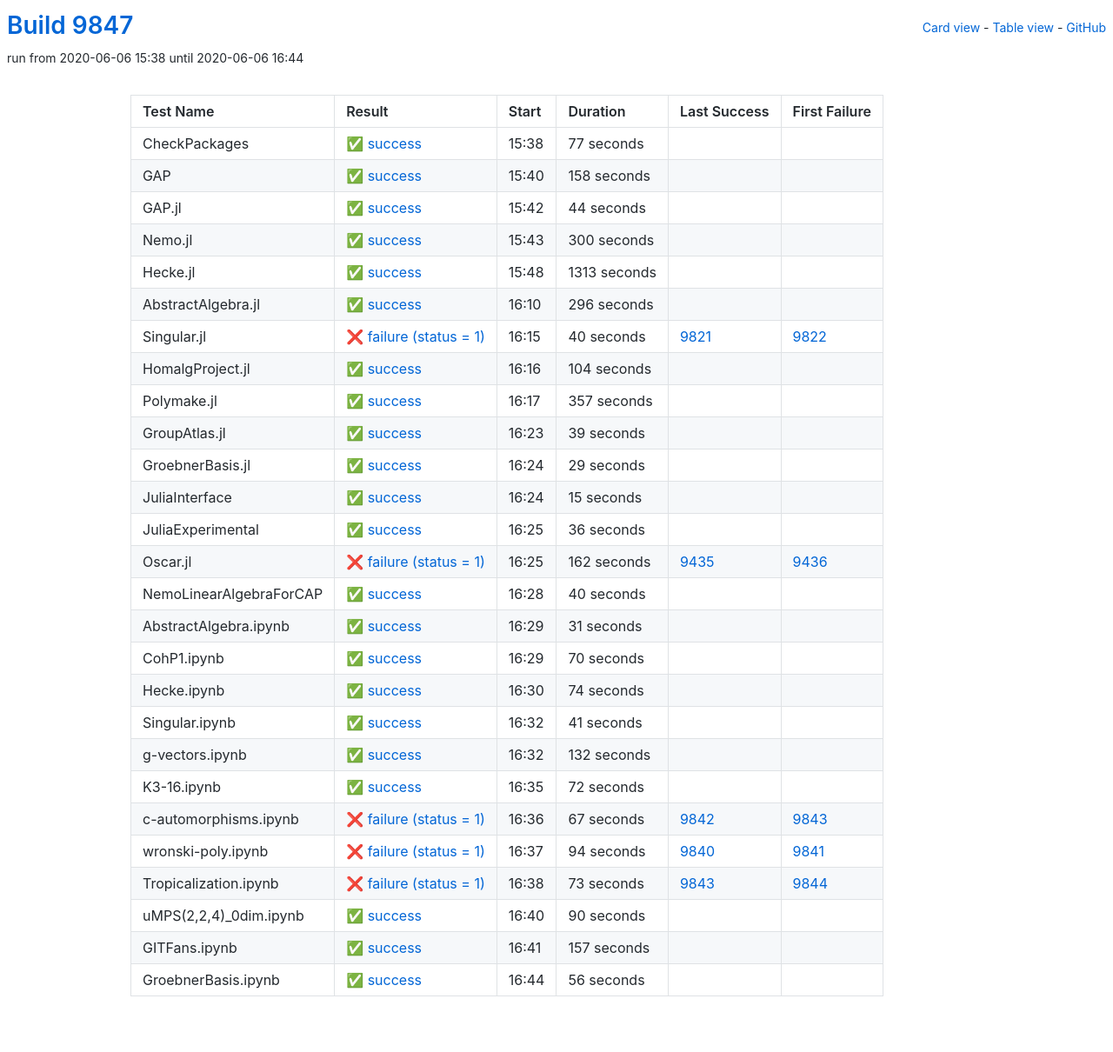
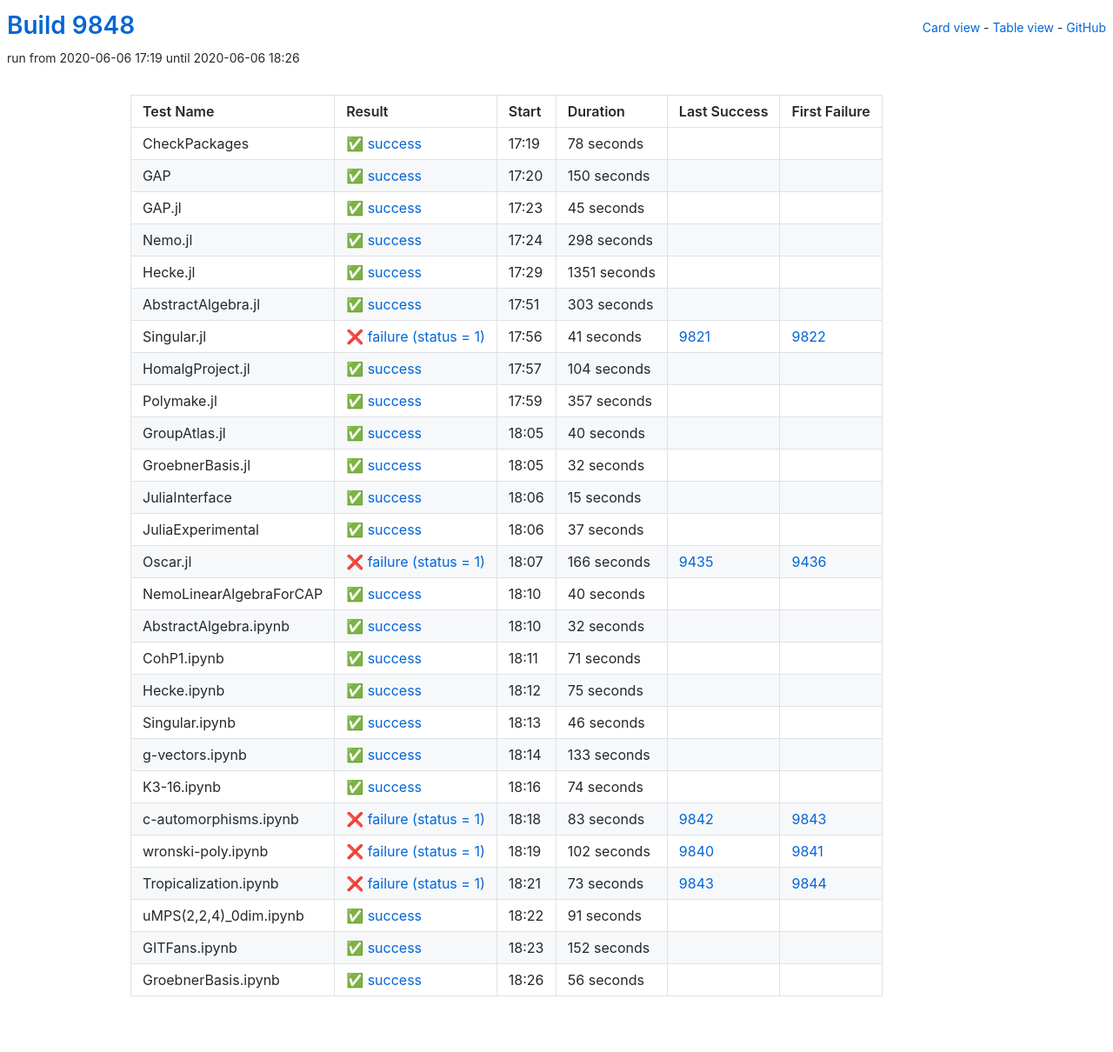
Before and after one commit to oscar-system/oscar-ci-status, a Jekyll site: the page built from table.html, in a window 1280 px wide. Shown: the whole page at 87% size. Built offline with Jekyll 4.4.1, drawn with Linux system fonts in a browser that asks for light colours.

Commit message:
Build 9848

```diff
--- a/_data/ci.yml
+++ b/_data/ci.yml
@@ -1,89 +1,89 @@
-build: 9847
-build_url: https://oscarci.mathematik.uni-kl.de/job/oscar/9847/
+build: 9848
+build_url: https://oscarci.mathematik.uni-kl.de/job/oscar/9848/
 job: oscar
 tests:
-- duration: 77
+- duration: 78
   exitcode: 0
   first_failure: false
   first_failure_url: null
   id: checkpackages
   last_success: false
   last_success_url: null
-  log: https://oscarci.mathematik.uni-kl.de/job/oscar/9847/artifact/logs/build-9847/CheckPackages.log
+  log: https://oscarci.mathematik.uni-kl.de/job/oscar/9848/artifact/logs/build-9848/CheckPackages.log
   name: CheckPackages
-  start: 2020-06-06 15:38
+  start: 2020-06-06 17:19
   status: success
   success: true
-- duration: 158
+- duration: 150
   exitcode: 0
   first_failure: false
   first_failure_url: null
   id: gap
   last_success: false
   last_success_url: null
-  log: https://oscarci.mathematik.uni-kl.de/job/oscar/9847/artifact/logs/build-9847/GAP.log
+  log: https://oscarci.mathematik.uni-kl.de/job/oscar/9848/artifact/logs/build-9848/GAP.log
   name: GAP
-  start: 2020-06-06 15:40
+  start: 2020-06-06 17:20
   status: success
   success: true
-- duration: 44
+- duration: 45
   exitcode: 0
   first_failure: false
   first_failure_url: null
   id: gap-jl
   last_success: false
   last_success_url: null
-  log: https://oscarci.mathematik.uni-kl.de/job/oscar/9847/artifact/logs/build-9847/GAP.jl.log
+  log: https://oscarci.mathematik.uni-kl.de/job/oscar/9848/artifact/logs/build-9848/GAP.jl.log
   name: GAP.jl
-  start: 2020-06-06 15:42
+  start: 2020-06-06 17:23
   status: success
   success: true
-- duration: 300
+- duration: 298
   exitcode: 0
   first_failure: false
   first_failure_url: null
   id: nemo-jl
   last_success: false
   last_success_url: null
-  log: https://oscarci.mathematik.uni-kl.de/job/oscar/9847/artifact/logs/build-9847/Nemo.jl.log
+  log: https://oscarci.mathematik.uni-kl.de/job/oscar/9848/artifact/logs/build-9848/Nemo.jl.log
   name: Nemo.jl
-  start: 2020-06-06 15:43
+  start: 2020-06-06 17:24
   status: success
   success: true
-- duration: 1313
+- duration: 1351
   exitcode: 0
   first_failure: false
   first_failure_url: null
   id: hecke-jl
   last_success: false
   last_success_url: null
-  log: https://oscarci.mathematik.uni-kl.de/job/oscar/9847/artifact/logs/build-9847/Hecke.jl.log
+  log: https://oscarci.mathematik.uni-kl.de/job/oscar/9848/artifact/logs/build-9848/Hecke.jl.log
   name: Hecke.jl
-  start: 2020-06-06 15:48
+  start: 2020-06-06 17:29
   status: success
   success: true
-- duration: 296
+- duration: 303
   exitcode: 0
   first_failure: false
   first_failure_url: null
   id: abstractalgebra-jl
   last_success: false
   last_success_url: null
-  log: https://oscarci.mathematik.uni-kl.de/job/oscar/9847/artifact/logs/build-9847/AbstractAlgebra.jl.log
+  log: https://oscarci.mathematik.uni-kl.de/job/oscar/9848/artifact/logs/build-9848/AbstractAlgebra.jl.log
   name: AbstractAlgebra.jl
-  start: 2020-06-06 16:10
+  start: 2020-06-06 17:51
   status: success
   success: true
-- duration: 40
+- duration: 41
   exitcode: 1
   first_failure: 9822
   first_failure_url: https://oscarci.mathematik.uni-kl.de/job/oscar/9822/
   id: singular-jl
   last_success: 9821
   last_success_url: https://oscarci.mathematik.uni-kl.de/job/oscar/9821/
-  log: https://oscarci.mathematik.uni-kl.de/job/oscar/9847/artifact/logs/build-9847/Singular.jl.log
+  log: https://oscarci.mathematik.uni-kl.de/job/oscar/9848/artifact/logs/build-9848/Singular.jl.log
   name: Singular.jl
-  start: 2020-06-06 16:15
+  start: 2020-06-06 17:56
   status: failure
   success: false
 - duration: 104
@@ -93,9 +93,9 @@
   id: homalgproject-jl
   last_success: false
   last_success_url: null
-  log: https://oscarci.mathematik.uni-kl.de/job/oscar/9847/artifact/logs/build-9847/HomalgProject.jl.log
+  log: https://oscarci.mathematik.uni-kl.de/job/oscar/9848/artifact/logs/build-9848/HomalgProject.jl.log
   name: HomalgProject.jl
-  start: 2020-06-06 16:16
+  start: 2020-06-06 17:57
   status: success
   success: true
 - duration: 357
@@ -105,33 +105,33 @@
   id: polymake-jl
   last_success: false
   last_success_url: null
-  log: https://oscarci.mathematik.uni-kl.de/job/oscar/9847/artifact/logs/build-9847/Polymake.jl.log
+  log: https://oscarci.mathematik.uni-kl.de/job/oscar/9848/artifact/logs/build-9848/Polymake.jl.log
   name: Polymake.jl
-  start: 2020-06-06 16:17
+  start: 2020-06-06 17:59
   status: success
   success: true
-- duration: 39
+- duration: 40
   exitcode: 0
   first_failure: false
   first_failure_url: null
   id: groupatlas-jl
   last_success: false
   last_success_url: null
-  log: https://oscarci.mathematik.uni-kl.de/job/oscar/9847/artifact/logs/build-9847/GroupAtlas.jl.log
+  log: https://oscarci.mathematik.uni-kl.de/job/oscar/9848/artifact/logs/build-9848/GroupAtlas.jl.log
   name: GroupAtlas.jl
-  start: 2020-06-06 16:23
+  start: 2020-06-06 18:05
   status: success
   success: true
-- duration: 29
+- duration: 32
   exitcode: 0
   first_failure: false
   first_failure_url: null
   id: groebnerbasis-jl
   last_success: false
   last_success_url: null
-  log: https://oscarci.mathematik.uni-kl.de/job/oscar/9847/artifact/logs/build-9847/GroebnerBasis.jl.log
+  log: https://oscarci.mathematik.uni-kl.de/job/oscar/9848/artifact/logs/build-9848/GroebnerBasis.jl.log
   name: GroebnerBasis.jl
-  start: 2020-06-06 16:24
+  start: 2020-06-06 18:05
   status: success
   success: true
 - duration: 15
@@ -141,33 +141,33 @@
   id: juliainterface
   last_success: false
   last_success_url: null
-  log: https://oscarci.mathematik.uni-kl.de/job/oscar/9847/artifact/logs/build-9847/JuliaInterface.log
+  log: https://oscarci.mathematik.uni-kl.de/job/oscar/9848/artifact/logs/build-9848/JuliaInterface.log
   name: JuliaInterface
-  start: 2020-06-06 16:24
+  start: 2020-06-06 18:06
   status: success
   success: true
-- duration: 36
+- duration: 37
   exitcode: 0
   first_failure: false
   first_failure_url: null
   id: juliaexperimental
   last_success: false
   last_success_url: null
-  log: https://oscarci.mathematik.uni-kl.de/job/oscar/9847/artifact/logs/build-9847/JuliaExperimental.log
+  log: https://oscarci.mathematik.uni-kl.de/job/oscar/9848/artifact/logs/build-9848/JuliaExperimental.log
   name: JuliaExperimental
-  start: 2020-06-06 16:25
+  start: 2020-06-06 18:06
   status: success
   success: true
-- duration: 162
+- duration: 166
   exitcode: 1
   first_failure: 9436
   first_failure_url: https://oscarci.mathematik.uni-kl.de/job/oscar/9436/
   id: oscar-jl
   last_success: 9435
   last_success_url: https://oscarci.mathematik.uni-kl.de/job/oscar/9435/
-  log: https://oscarci.mathematik.uni-kl.de/job/oscar/9847/artifact/logs/build-9847/Oscar.jl.log
+  log: https://oscarci.mathematik.uni-kl.de/job/oscar/9848/artifact/logs/build-9848/Oscar.jl.log
   name: Oscar.jl
-  start: 2020-06-06 16:25
+  start: 2020-06-06 18:07
   status: failure
   success: false
 - duration: 40
@@ -177,105 +177,105 @@
   id: nemolinearalgebraforcap
   last_success: false
   last_success_url: null
-  log: https://oscarci.mathematik.uni-kl.de/job/oscar/9847/artifact/logs/build-9847/NemoLinearAlgebraForCAP.log
+  log: https://oscarci.mathematik.uni-kl.de/job/oscar/9848/artifact/logs/build-9848/NemoLinearAlgebraForCAP.log
   name: NemoLinearAlgebraForCAP
-  start: 2020-06-06 16:28
+  start: 2020-06-06 18:10
   status: success
   success: true
-- duration: 31
+- duration: 32
   exitcode: 0
   first_failure: false
   first_failure_url: null
   id: abstractalgebra-ipynb
   last_success: false
   last_success_url: null
-  log: https://oscarci.mathematik.uni-kl.de/job/oscar/9847/artifact/logs/build-9847/AbstractAlgebra.ipynb.log
+  log: https://oscarci.mathematik.uni-kl.de/job/oscar/9848/artifact/logs/build-9848/AbstractAlgebra.ipynb.log
   name: AbstractAlgebra.ipynb
-  start: 2020-06-06 16:29
+  start: 2020-06-06 18:10
   status: success
   success: true
-- duration: 70
+- duration: 71
   exitcode: 0
   first_failure: false
   first_failure_url: null
   id: cohp1-ipynb
   last_success: false
   last_success_url: null
-  log: https://oscarci.mathematik.uni-kl.de/job/oscar/9847/artifact/logs/build-9847/CohP1.ipynb.log
+  log: https://oscarci.mathematik.uni-kl.de/job/oscar/9848/artifact/logs/build-9848/CohP1.ipynb.log
   name: CohP1.ipynb
-  start: 2020-06-06 16:29
+  start: 2020-06-06 18:11
+  status: success
+  success: true
+- duration: 75
+  exitcode: 0
+  first_failure: false
+  first_failure_url: null
+  id: hecke-ipynb
+  last_success: false
+  last_success_url: null
+  log: https://oscarci.mathematik.uni-kl.de/job/oscar/9848/artifact/logs/build-9848/Hecke.ipynb.log
+  name: Hecke.ipynb
+  start: 2020-06-06 18:12
+  status: success
+  success: true
+- duration: 46
+  exitcode: 0
+  first_failure: false
+  first_failure_url: null
+  id: singular-ipynb
+  last_success: false
+  last_success_url: null
+  log: https://oscarci.mathematik.uni-kl.de/job/oscar/9848/artifact/logs/build-9848/Singular.ipynb.log
+  name: Singular.ipynb
+  start: 2020-06-06 18:13
+  status: success
+  success: true
+- duration: 133
+  exitcode: 0
+  first_failure: false
+  first_failure_url: null
+  id: g-vectors-ipynb
+  last_success: false
+  last_success_url: null
+  log: https://oscarci.mathematik.uni-kl.de/job/oscar/9848/artifact/logs/build-9848/g-vectors.ipynb.log
+  name: g-vectors.ipynb
+  start: 2020-06-06 18:14
   status: success
   success: true
 - duration: 74
   exitcode: 0
   first_failure: false
   first_failure_url: null
-  id: hecke-ipynb
-  last_success: false
-  last_success_url: null
-  log: https://oscarci.mathematik.uni-kl.de/job/oscar/9847/artifact/logs/build-9847/Hecke.ipynb.log
-  name: Hecke.ipynb
-  start: 2020-06-06 16:30
-  status: success
-  success: true
-- duration: 41
-  exitcode: 0
-  first_failure: false
-  first_failure_url: null
-  id: singular-ipynb
-  last_success: false
-  last_success_url: null
-  log: https://oscarci.mathematik.uni-kl.de/job/oscar/9847/artifact/logs/build-9847/Singular.ipynb.log
-  name: Singular.ipynb
-  start: 2020-06-06 16:32
-  status: success
-  success: true
-- duration: 132
-  exitcode: 0
-  first_failure: false
-  first_failure_url: null
-  id: g-vectors-ipynb
-  last_success: false
-  last_success_url: null
-  log: https://oscarci.mathematik.uni-kl.de/job/oscar/9847/artifact/logs/build-9847/g-vectors.ipynb.log
-  name: g-vectors.ipynb
-  start: 2020-06-06 16:32
-  status: success
-  success: true
-- duration: 72
-  exitcode: 0
-  first_failure: false
-  first_failure_url: null
   id: k3-16-ipynb
   last_success: false
   last_success_url: null
-  log: https://oscarci.mathematik.uni-kl.de/job/oscar/9847/artifact/logs/build-9847/K3-16.ipynb.log
+  log: https://oscarci.mathematik.uni-kl.de/job/oscar/9848/artifact/logs/build-9848/K3-16.ipynb.log
   name: K3-16.ipynb
-  start: 2020-06-06 16:35
+  start: 2020-06-06 18:16
   status: success
   success: true
-- duration: 67
+- duration: 83
   exitcode: 1
   first_failure: 9843
   first_failure_url: https://oscarci.mathematik.uni-kl.de/job/oscar/9843/
   id: c-automorphisms-ipynb
   last_success: 9842
   last_success_url: https://oscarci.mathematik.uni-kl.de/job/oscar/9842/
-  log: https://oscarci.mathematik.uni-kl.de/job/oscar/9847/artifact/logs/build-9847/c-automorphisms.ipynb.log
+  log: https://oscarci.mathematik.uni-kl.de/job/oscar/9848/artifact/logs/build-9848/c-automorphisms.ipynb.log
   name: c-automorphisms.ipynb
-  start: 2020-06-06 16:36
+  start: 2020-06-06 18:18
   status: failure
   success: false
-- duration: 94
+- duration: 102
   exitcode: 1
   first_failure: 9841
   first_failure_url: https://oscarci.mathematik.uni-kl.de/job/oscar/9841/
   id: wronski-poly-ipynb
   last_success: 9840
   last_success_url: https://oscarci.mathematik.uni-kl.de/job/oscar/9840/
-  log: https://oscarci.mathematik.uni-kl.de/job/oscar/9847/artifact/logs/build-9847/wronski-poly.ipynb.log
+  log: https://oscarci.mathematik.uni-kl.de/job/oscar/9848/artifact/logs/build-9848/wronski-poly.ipynb.log
   name: wronski-poly.ipynb
-  start: 2020-06-06 16:37
+  start: 2020-06-06 18:19
   status: failure
   success: false
 - duration: 73
@@ -285,33 +285,33 @@
   id: tropicalization-ipynb
   last_success: 9843
   last_success_url: https://oscarci.mathematik.uni-kl.de/job/oscar/9843/
-  log: https://oscarci.mathematik.uni-kl.de/job/oscar/9847/artifact/logs/build-9847/Tropicalization.ipynb.log
+  log: https://oscarci.mathematik.uni-kl.de/job/oscar/9848/artifact/logs/build-9848/Tropicalization.ipynb.log
   name: Tropicalization.ipynb
-  start: 2020-06-06 16:38
+  start: 2020-06-06 18:21
   status: failure
   success: false
-- duration: 90
+- duration: 91
   exitcode: 0
   first_failure: false
   first_failure_url: null
   id: umps-2-2-4-0dim-ipynb
   last_success: false
   last_success_url: null
-  log: https://oscarci.mathematik.uni-kl.de/job/oscar/9847/artifact/logs/build-9847/uMPS-2-2-4-_0dim.ipynb.log
+  log: https://oscarci.mathematik.uni-kl.de/job/oscar/9848/artifact/logs/build-9848/uMPS-2-2-4-_0dim.ipynb.log
   name: uMPS(2,2,4)_0dim.ipynb
-  start: 2020-06-06 16:40
+  start: 2020-06-06 18:22
   status: success
   success: true
-- duration: 157
+- duration: 152
   exitcode: 0
   first_failure: false
   first_failure_url: null
   id: gitfans-ipynb
   last_success: false
   last_success_url: null
-  log: https://oscarci.mathematik.uni-kl.de/job/oscar/9847/artifact/logs/build-9847/GITFans.ipynb.log
+  log: https://oscarci.mathematik.uni-kl.de/job/oscar/9848/artifact/logs/build-9848/GITFans.ipynb.log
   name: GITFans.ipynb
-  start: 2020-06-06 16:41
+  start: 2020-06-06 18:23
   status: success
   success: true
 - duration: 56
@@ -321,8 +321,8 @@
   id: groebnerbasis-ipynb
   last_success: false
   last_success_url: null
-  log: https://oscarci.mathematik.uni-kl.de/job/oscar/9847/artifact/logs/build-9847/GroebnerBasis.ipynb.log
+  log: https://oscarci.mathematik.uni-kl.de/job/oscar/9848/artifact/logs/build-9848/GroebnerBasis.ipynb.log
   name: GroebnerBasis.ipynb
-  start: 2020-06-06 16:44
+  start: 2020-06-06 18:26
   status: success
   success: true
```
Also changed, not shown: README.md.
